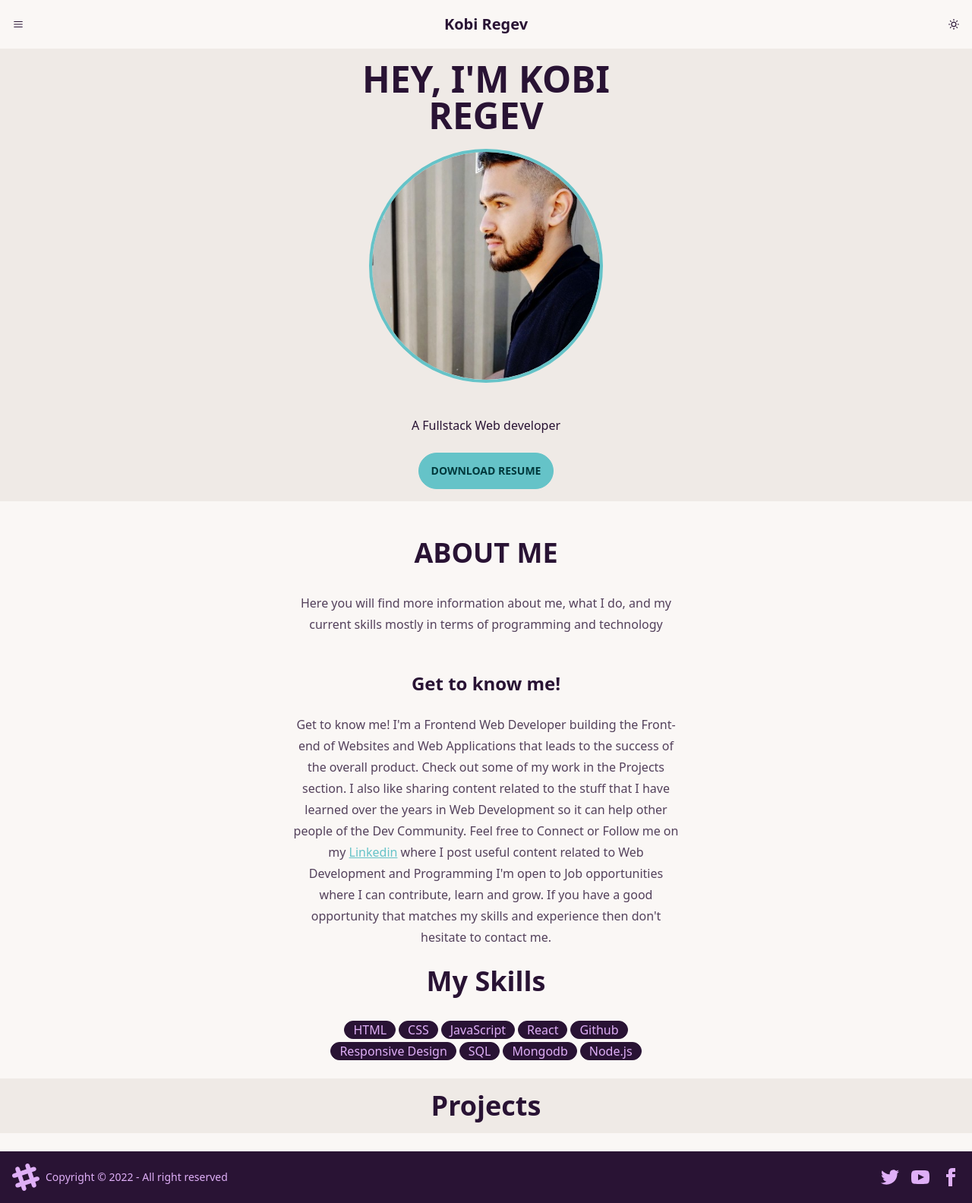
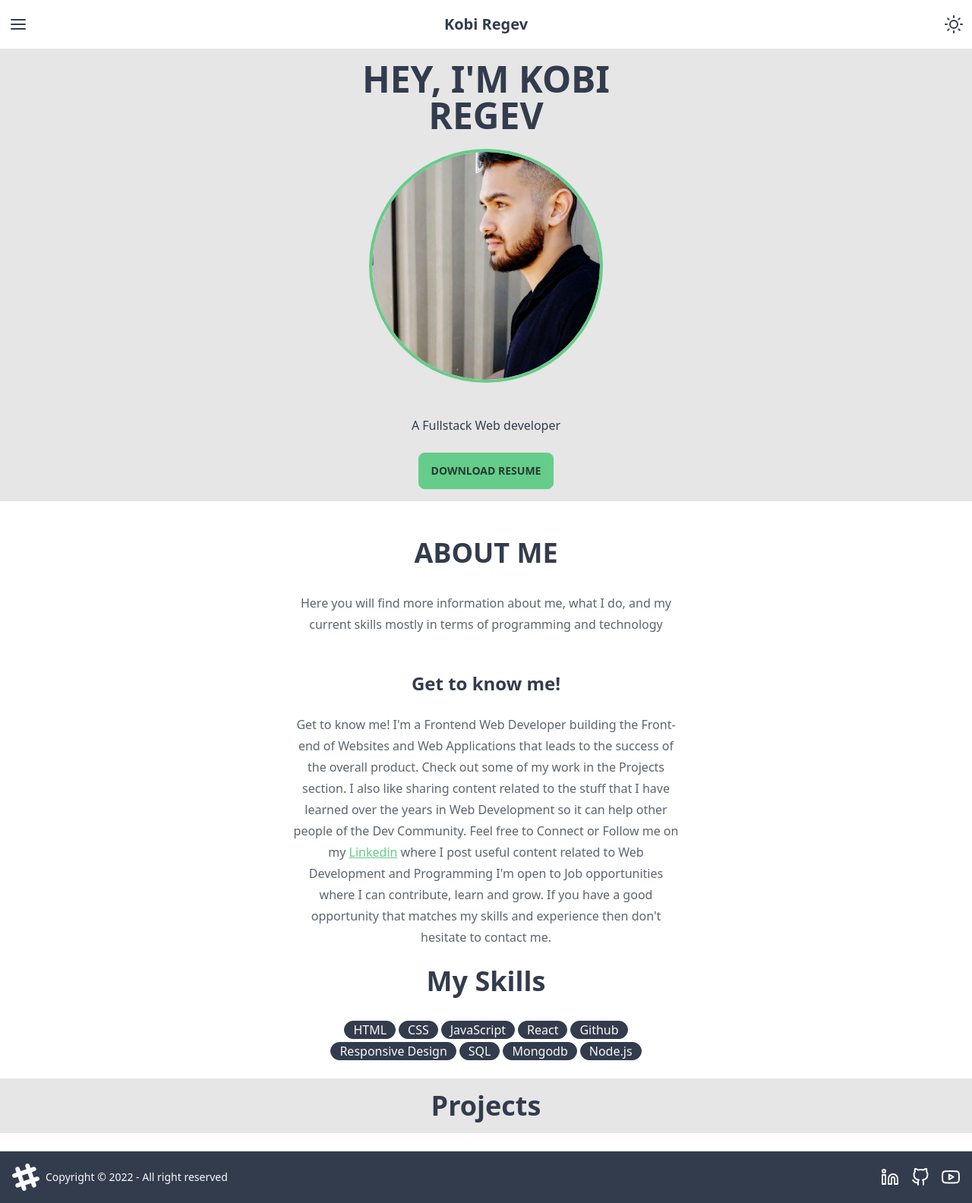
Before and after one commit to kobiregev/Portfolio, a React (Vite) app: page / in a window 1280 px wide. Shown: the whole page at 76% size. Built offline with nearby package versions, Linux system fonts and the light colour scheme.

Commit message:
chore: changed light theme, changed sizes of icons

```diff
--- a/src/components/Footer/Footer.tsx
+++ b/src/components/Footer/Footer.tsx
@@ -1,5 +1,5 @@
 import React from "react";
-
+import { FiLinkedin, FiGithub, FiYoutube } from "react-icons/fi";
 interface FooterProps {}
 
 export const Footer: React.FC<FooterProps> = () => {
@@ -21,37 +21,13 @@ export const Footer: React.FC<FooterProps> = () => {
       </div>
       <div className="grid-flow-col gap-4 md:place-self-center md:justify-self-end">
         <a>
-          <svg
-            xmlns="http://www.w3.org/2000/svg"
-            width="24"
-            height="24"
-            viewBox="0 0 24 24"
-            className="fill-current"
-          >
-            <path d="M24 4.557c-.883.392-1.832.656-2.828.775 1.017-.609 1.798-1.574 2.165-2.724-.951.564-2.005.974-3.127 1.195-.897-.957-2.178-1.555-3.594-1.555-3.179 0-5.515 2.966-4.797 6.045-4.091-.205-7.719-2.165-10.148-5.144-1.29 2.213-.669 5.108 1.523 6.574-.806-.026-1.566-.247-2.229-.616-.054 2.281 1.581 4.415 3.949 4.89-.693.188-1.452.232-2.224.084.626 1.956 2.444 3.379 4.6 3.419-2.07 1.623-4.678 2.348-7.29 2.04 2.179 1.397 4.768 2.212 7.548 2.212 9.142 0 14.307-7.721 13.995-14.646.962-.695 1.797-1.562 2.457-2.549z"></path>
-          </svg>
+          <FiLinkedin className="w-6 h-6" />
         </a>
         <a>
-          <svg
-            xmlns="http://www.w3.org/2000/svg"
-            width="24"
-            height="24"
-            viewBox="0 0 24 24"
-            className="fill-current"
-          >
-            <path d="M19.615 3.184c-3.604-.246-11.631-.245-15.23 0-3.897.266-4.356 2.62-4.385 8.816.029 6.185.484 8.549 4.385 8.816 3.6.245 11.626.246 15.23 0 3.897-.266 4.356-2.62 4.385-8.816-.029-6.185-.484-8.549-4.385-8.816zm-10.615 12.816v-8l8 3.993-8 4.007z"></path>
-          </svg>
+          <FiGithub className="w-6 h-6"/>
         </a>
         <a>
-          <svg
-            xmlns="http://www.w3.org/2000/svg"
-            width="24"
-            height="24"
-            viewBox="0 0 24 24"
-            className="fill-current"
-          >
-            <path d="M9 8h-3v4h3v12h5v-12h3.642l.358-4h-4v-1.667c0-.955.192-1.333 1.115-1.333h2.885v-5h-3.808c-3.596 0-5.192 1.583-5.192 4.615v3.385z"></path>
-          </svg>
+          <FiYoutube className="w-6 h-6"/>
         </a>
       </div>
     </footer>
--- a/src/components/Navbar/Navbar.tsx
+++ b/src/components/Navbar/Navbar.tsx
@@ -9,14 +9,18 @@ export const Navbar: React.FC<NavbarProps> = ({ setDarkMode, darkMode }) => {
   const handleDarkMode = () =>
     setDarkMode((prevDarkMode: boolean) => !prevDarkMode);
 
-  const darkModeIcon = darkMode ? <FiMoon /> : <FiSun />;
+  const darkModeIcon = darkMode ? (
+    <FiMoon className="w-6 h-6" />
+  ) : (
+    <FiSun className="w-6 h-6" />
+  );
 
   return (
     <div className="navbar bg-base-100 w-full sticky top-0 z-10 p-0">
       <div className="navbar-start">
         <div className="dropdown">
           <label tabIndex={0} className="btn btn-ghost btn-circle">
-            <FiMenu />
+            <FiMenu className="w-6 h-6" />
           </label>
           <ul
             tabIndex={0}
--- a/src/hooks/userDarkMode.tsx
+++ b/src/hooks/userDarkMode.tsx
@@ -13,7 +13,7 @@ export default function useDarkMode(): [boolean, React.Dispatch<any>] {
   const enabled: boolean = darkMode ?? prefersDarkMode;
   // coffee,halloween
   useEffect(() => {
-    document.documentElement.dataset.theme = enabled ? "coffee" : "cupcake";
+    document.documentElement.dataset.theme = enabled ? "coffee" : "emerald";
   }, [enabled]);
 
   return [enabled, setDarkMode];
```
